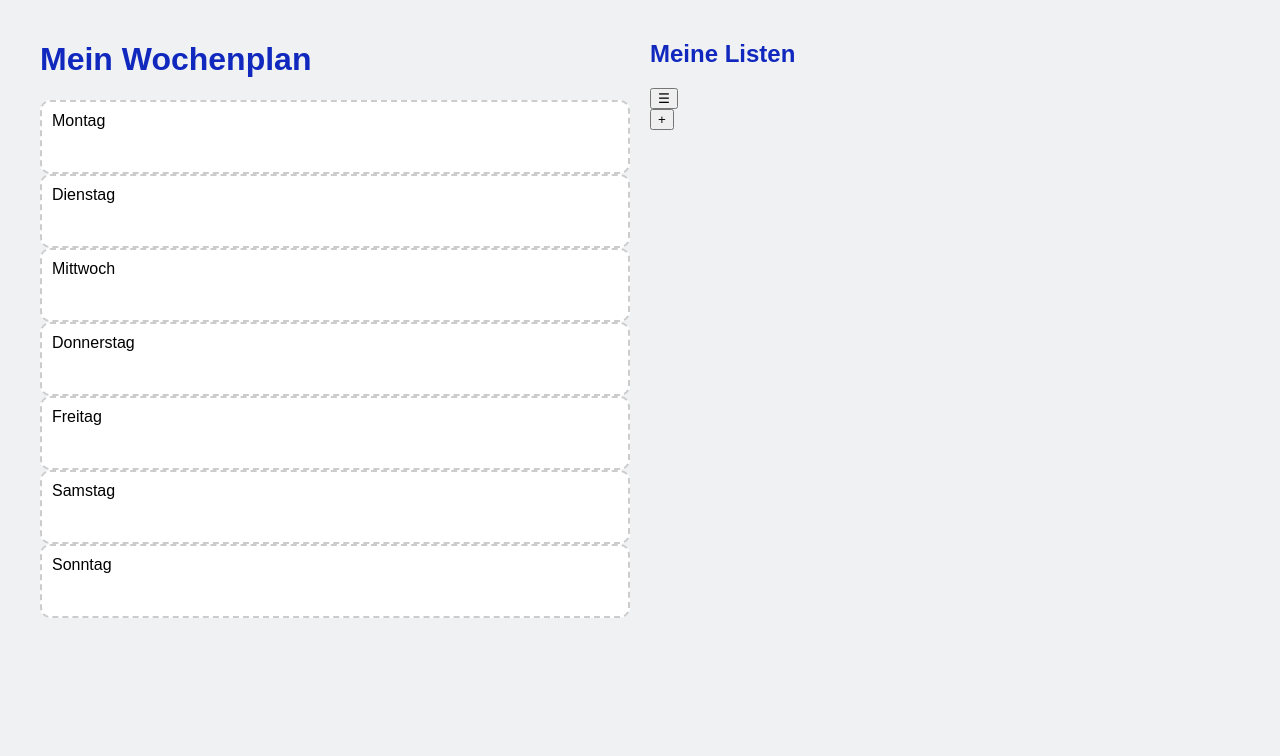
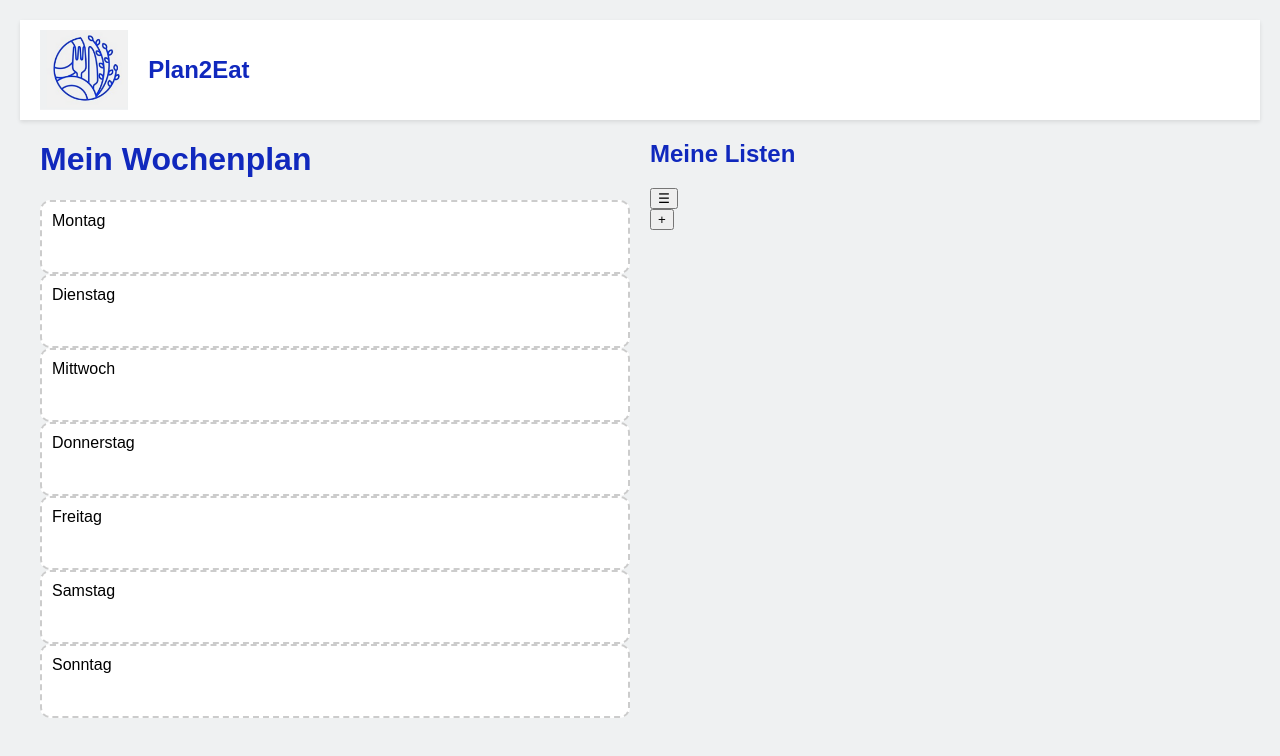
Before and after one commit to vfriedenauer/plan2eatapp, a website built with Vite: page plan2eatapp/speiseplan.html in a window 1280 px wide. Built offline with nearby package versions, Linux system fonts and the light colour scheme.

Commit message:
Logo einbinden + top bar

```diff
--- a/plan2eatapp/speiseplan.html
+++ b/plan2eatapp/speiseplan.html
@@ -7,6 +7,10 @@
   <link rel="stylesheet" href="./src/speiseplan.css" />
 </head>
 <body>
+  <header class="top-bar">
+    <img src="/logo.png" alt="Plan2Eat Logo" class="logo" />
+    <h1 class="app-title">Plan2Eat</h1>
+  </header>
   <div class="container">
     <div class="left">
       <h1>Mein Wochenplan</h1>
--- a/plan2eatapp/src/speiseplan.css
+++ b/plan2eatapp/src/speiseplan.css
@@ -83,3 +83,20 @@ h1, h2 {
 .recipe {
   cursor: move;
 }
+.top-bar {
+  background-color: #ffffff;
+  padding: 10px 20px;
+  display: flex;
+  align-items: center;
+  box-shadow: 0 2px 4px rgba(0, 0, 0, 0.1);
+}
+
+.logo {
+  height: 80px;
+}
+.app-title {
+  font-size: 24px;
+  color: #1028BD;
+  margin: 0;
+  padding: 20px;
+}
```
Also changed, not shown: plan2eatapp/public/logo.png (added), 1 other file.
